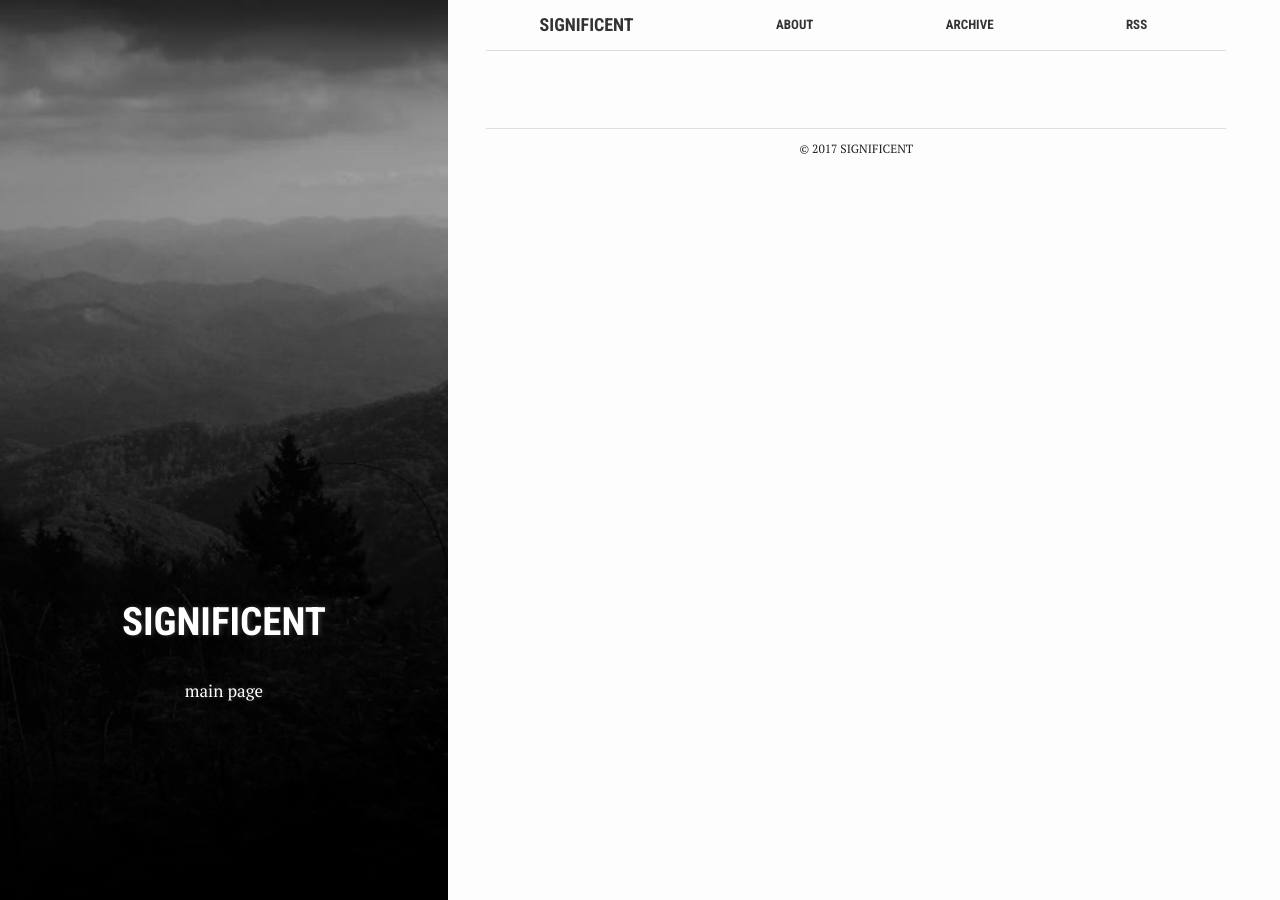
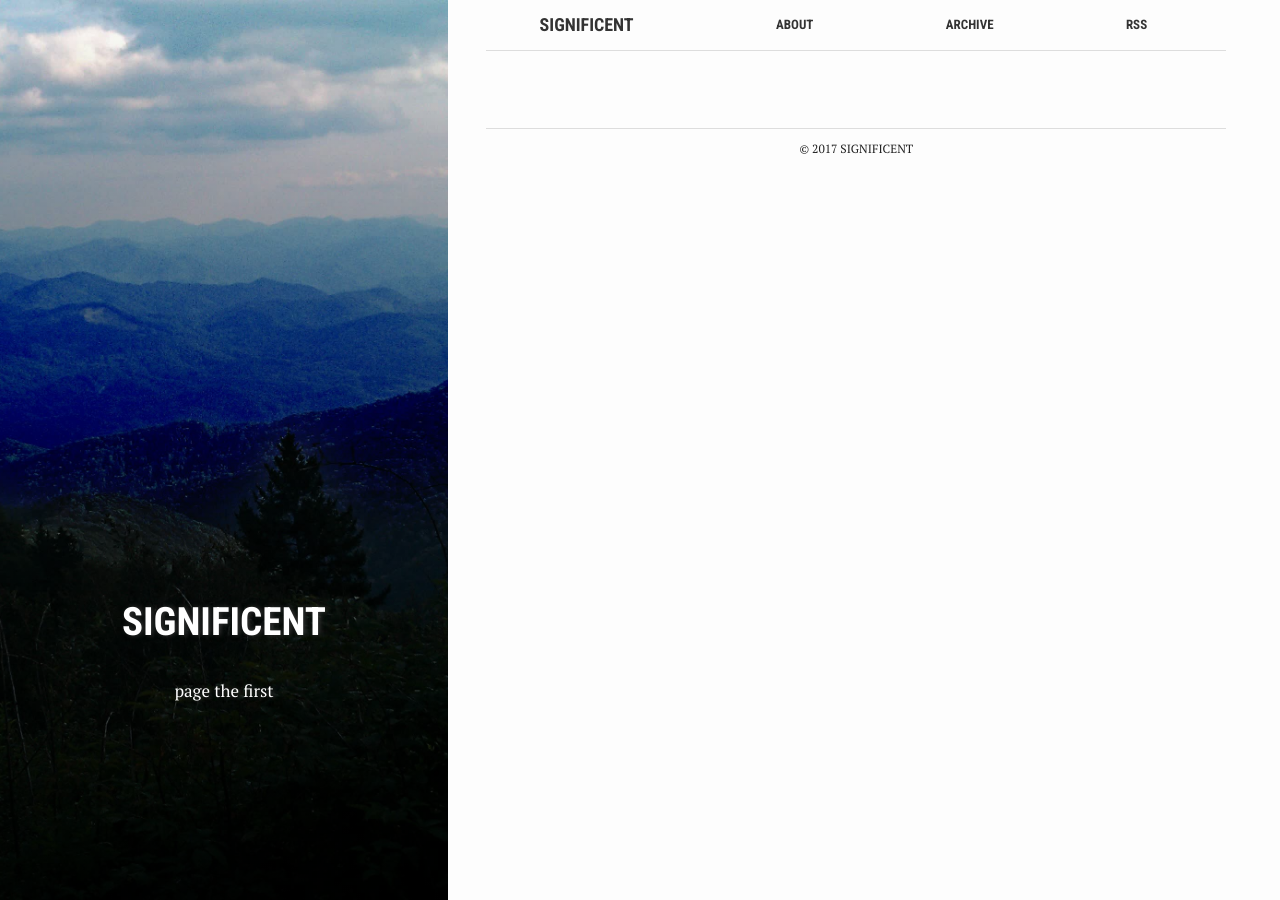
Before and after one commit to acsexton/acsexton.github.io, a Jekyll site: the page built from index.html, in a window 1280 px wide. Built offline with Jekyll 4.4.1, drawn with Linux system fonts in a browser that asks for light colours.

```diff
--- a/index.html
+++ b/index.html
@@ -1,9 +1,9 @@
 ---
-bg: "treesbw.jpg"
+bg: "trees.jpg"
 layout: default
-crawlertitle: "Jekyll blog"
+crawlertitle: "Significent"
 title: "Significent"
-summary: "main page"
+summary: "page the first"
 ---
 
 {% for post in site.posts limit: 5 %}
```
Also changed, not shown: archive.md (+1 -1 lines).
